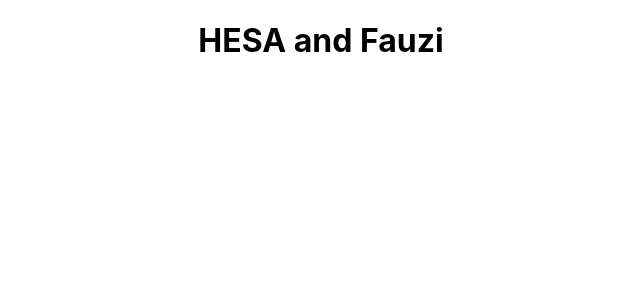
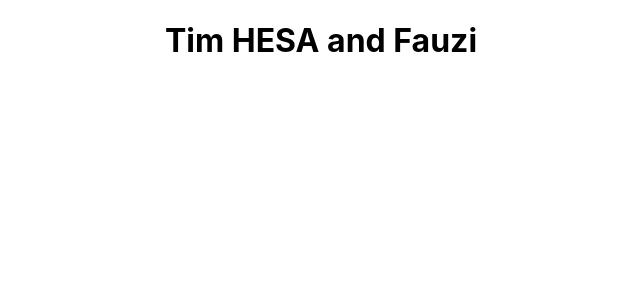
Before and after one commit to hesamuhammad/project-web-api, a React (Create React App) app: page / in a window 1280 px wide. Shown: the top 300 px of the page, without its empty margins (319-959 px from the left). Built offline with nearby package versions, Linux system fonts and the light colour scheme.

Commit message:
Push Branch Fauzi

```diff
--- a/src/App.js
+++ b/src/App.js
@@ -1,11 +1,11 @@
 import React from 'react';
-import logo from './logo.svg';
 import './App.css';
+import { BrowserRouter as Router, Switch, Route, Redirect } from 'react-router-dom';
 
 function App() {
   return (
     <div className="App">
-      <h1>HESA and Fauzi</h1>
+      <h1>Tim HESA and Fauzi</h1>
     </div>
   );
 }
```
Also changed, not shown: 1 other file (tests, documents, lock files or other folders).
